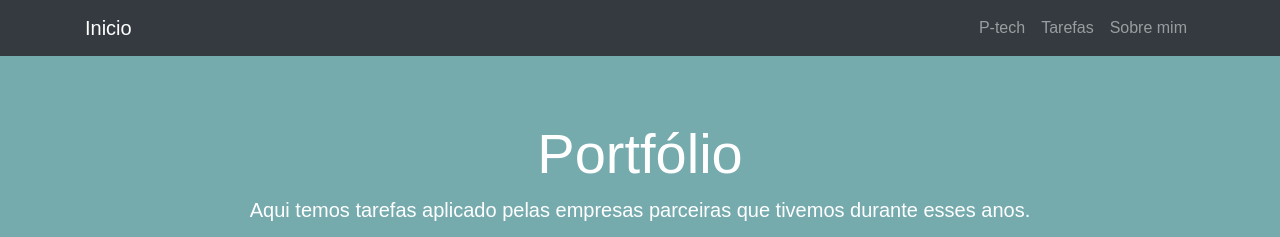
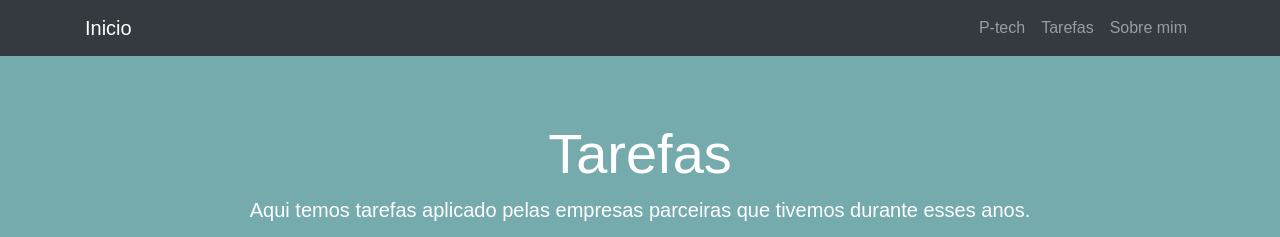
Before and after one commit to JoaoHenriquePedrosoOliveira1/Portifolio_ptech, a plain HTML site: page portifolio3.html in a window 1280 px wide. Shown: the top 237 px of the page. Drawn offline with nearby package versions, Linux system fonts and the light colour scheme.

Commit message:
Update portifolio3.html

```diff
--- a/portifolio3.html
+++ b/portifolio3.html
@@ -33,7 +33,7 @@
 
 <div class="jumbotron jumbotron-fluid text-center">
   <div class="container">
-    <h1 class="display-4">Portfólio</h1>
+    <h1 class="display-4">Tarefas</h1>
     <p class="lead">Aqui temos tarefas aplicado pelas empresas parceiras que tivemos durante esses anos.</p>
   </div>
 </div>
```
